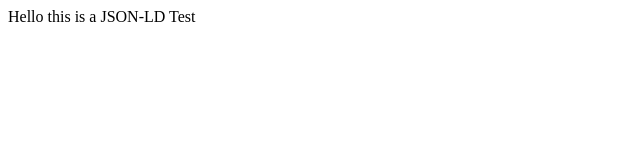
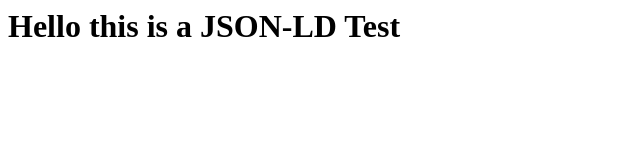
Before and after one commit to panManfredini/JSON-LD-test, a plain HTML site: page docs/index.html in a window 1280 px wide. Shown: the whole page, without its empty margins (0-640 px from the left). Drawn offline with Linux system fonts and the light colour scheme.

Commit message:
img test

```diff
--- a/docs/index.html
+++ b/docs/index.html
@@ -13,6 +13,7 @@
   </head>
   <body>
 
-	Hello this is a JSON-LD Test
+	<h1>Hello this is a JSON-LD Test</h1>
+	<img href="https://static.toiimg.com/thumb/msid-72519407,width-800,height-600,resizemode-75,imgsize-1113261,pt-32,y_pad-40/72519407.jpg">
   </body>
 </html>
```
